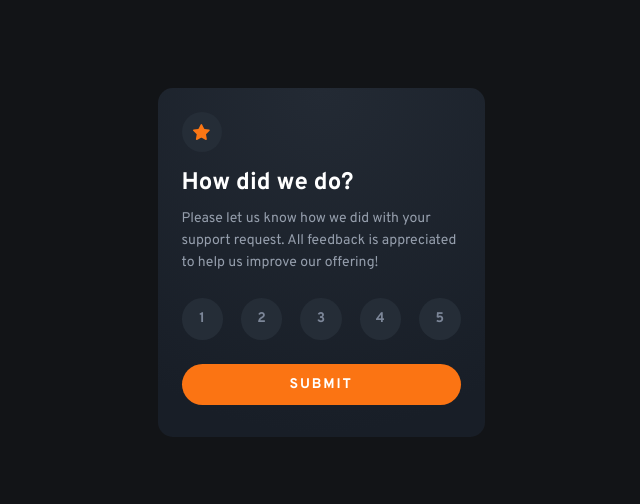
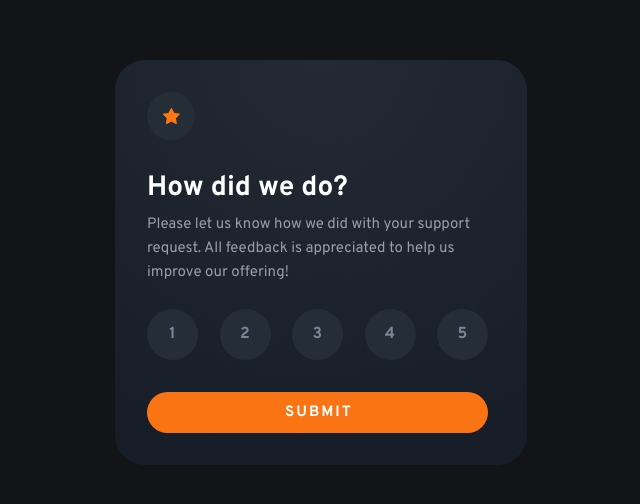
Before and after one commit to AdamHaniff/Interactive-Rating-Component, a website built with Parcel: page index.html in a window 1536 px wide. Shown: the part 138-642 px from the top of the page, without its empty margins (447-1087 px from the left). Built offline with nearby package versions, Linux system fonts and the light colour scheme.

Commit message:
Styled desktop version & added some JavaScript

```diff
--- a/index.html
+++ b/index.html
@@ -31,11 +31,11 @@
           is appreciated to help us improve our offering!
         </p>
         <div class="rating-numbers-container">
-          <span class="number">1</span>
-          <span class="number">2</span>
-          <span class="number">3</span>
-          <span class="number">4</span>
-          <span class="number">5</span>
+          <span class="number number_hover">1</span>
+          <span class="number number_hover">2</span>
+          <span class="number number_hover">3</span>
+          <span class="number number_hover">4</span>
+          <span class="number number_hover">5</span>
         </div>
         <button class="submit-btn" type="submit">SUBMIT</button>
       </div>
--- a/script.js
+++ b/script.js
@@ -2,3 +2,18 @@
 
 import "core-js/stable";
 import "regenerator-runtime/runtime";
+
+// when a number is clicked, we want that number to have an orange background.
+// we will use an event listener for this - maybe use event propagation on the parent container so that we dont have to add a function on each individual element.
+// if an element is already clicked and we click another one, we need to reset to default state and have that new element clicked
+
+const ratingNumbersContainer = document.querySelector(
+  ".rating-numbers-container"
+);
+
+ratingNumbersContainer.addEventListener("click", function (e) {
+  const number = e.target.closest(".number");
+  console.log(number);
+  number.classList.add("clicked");
+  number.classList.remove("number_hover");
+});
--- a/style.css
+++ b/style.css
@@ -110,4 +110,76 @@ main {
   font-family: var(--overpass);
   font-weight: var(--fw700);
   letter-spacing: 1.867px;
+  transition: all 0.3s;
 }
+
+/********** HOVER STATES **********/
+/* .number:is(:hover, :focus) {
+  cursor: pointer;
+  background: var(--mediumGrey);
+  color: var(--pure-white);
+} */
+
+.number_hover:is(:hover, :focus) {
+  cursor: pointer;
+  background: var(--mediumGrey);
+  color: var(--pure-white);
+}
+
+.submit-btn:is(:hover, :focus) {
+  cursor: pointer;
+  background: var(--pure-white);
+  color: var(--orange);
+}
+
+/******* 1440px MEDIA QUERY *******/
+@media (min-width: 90em) {
+  /******* RATING CONTAINER *******/
+  .rating-container {
+    max-width: 41.2rem;
+    max-height: 41.6rem;
+    border-radius: 3rem;
+    padding: 3.2rem 3.9rem 3.2rem 3.2rem;
+  }
+
+  .star-icon-container {
+    width: 4.8rem;
+    height: 4.8rem;
+    margin-bottom: 3rem;
+  }
+
+  .header-main {
+    font-size: 2.8rem;
+    margin-bottom: 0.7rem;
+  }
+
+  .paragraph-text {
+    font-size: 1.5rem;
+    line-height: 2.4rem;
+  }
+
+  .rating-numbers-container {
+    gap: 2.15rem;
+    margin-bottom: 3.2rem;
+  }
+
+  .number {
+    width: 5.1rem;
+    height: 5.1rem;
+    font-size: 1.6rem;
+    letter-spacing: 0.2px;
+  }
+
+  .submit-btn {
+    max-width: 34.1rem;
+    padding: 1.1rem 13.8rem;
+    font-size: 1.5rem;
+    letter-spacing: 0.2rem;
+  }
+}
+
+/* CLICKED CLASS */
+.clicked {
+  background: var(--orange);
+  color: var(--pure-white);
+}
```
Also changed, not shown: README.md.
